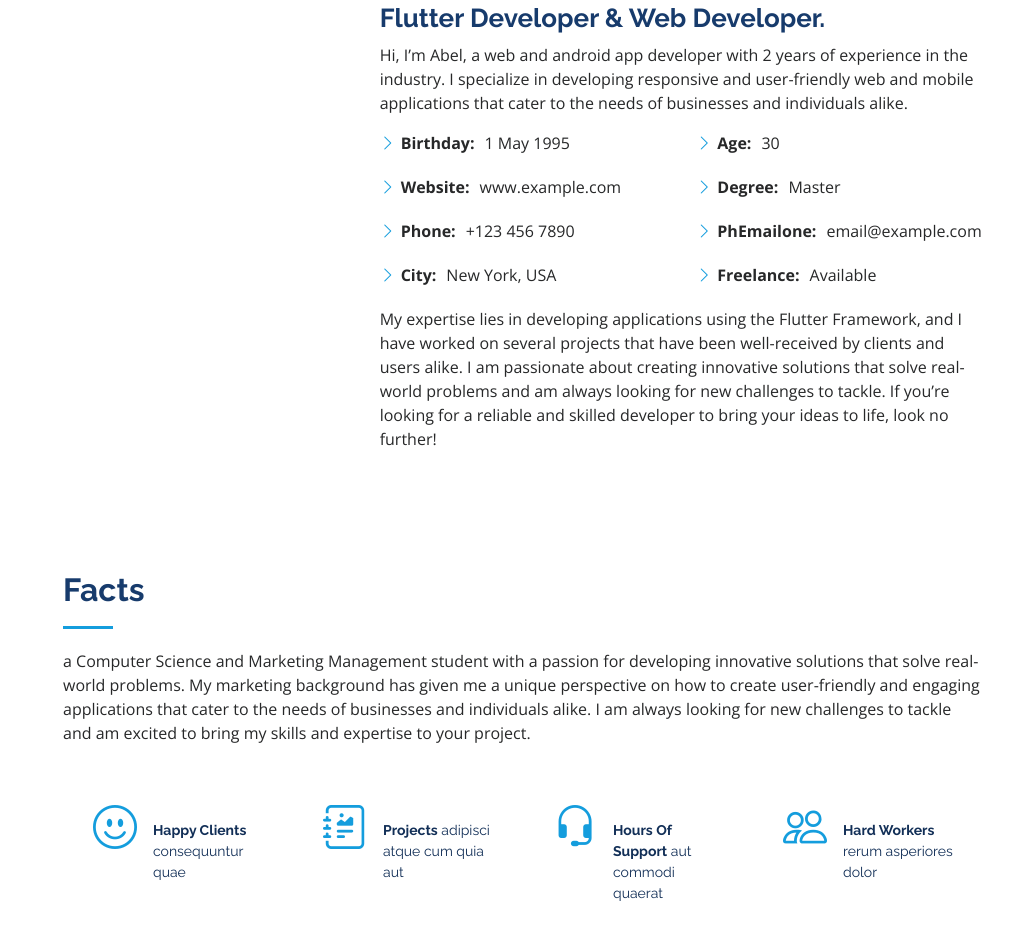
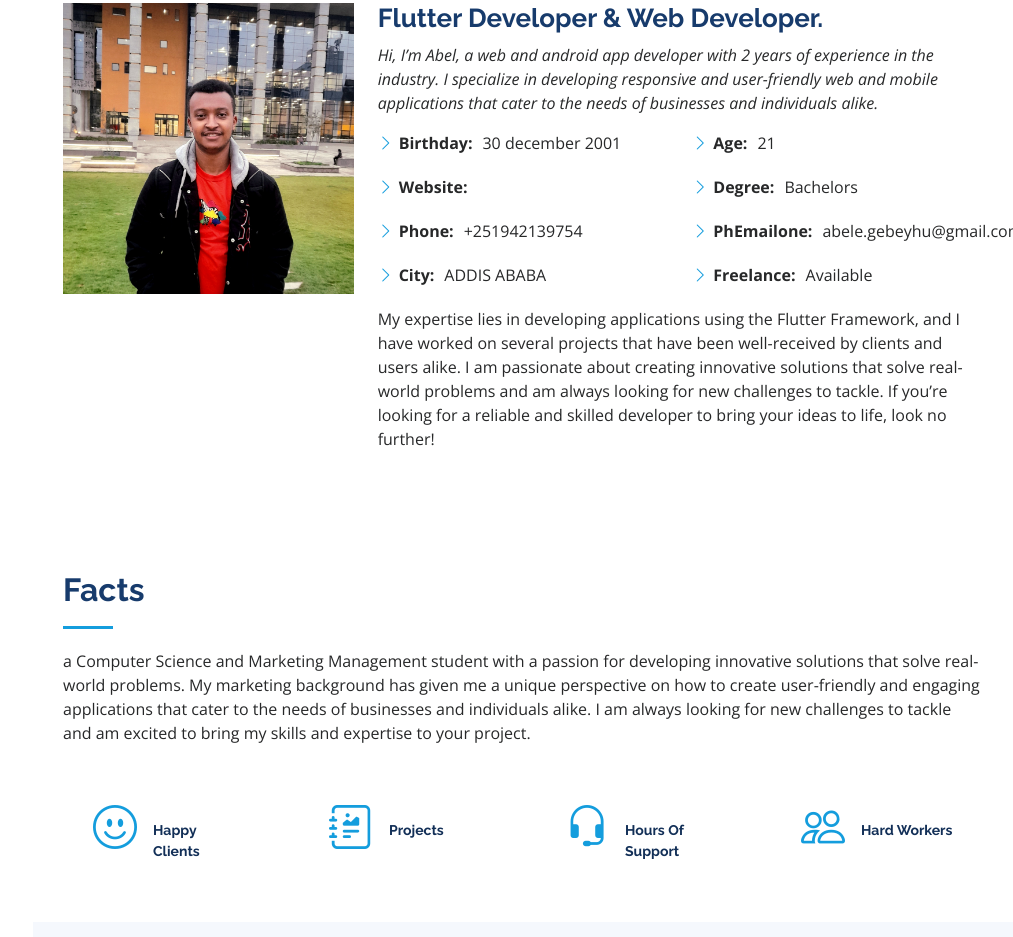
Before and after one commit to abell-gb/abelgb.github.io, a plain HTML site: page index.html in a window 1280 px wide. Shown: the part 989-1926 px from the top of the page, without its empty margins (267-1280 px from the left). Drawn offline with nearby package versions, Linux system fonts and the light colour scheme; files that its build step writes are made by us from their sources; a script that the page names is missing; files whose address does not match are found by name.

Commit message:
Update index.html

```diff
--- a/index.html
+++ b/index.html
@@ -10,22 +10,22 @@
   <meta content="" name="keywords">
 
   <!-- Favicons -->
-  <link href="assets/img/favicon.png" rel="icon">
-  <link href="assets/img/apple-touch-icon.png" rel="apple-touch-icon">
+  <link href="img/favicon.png" rel="icon">
+  <link href="img/apple-touch-icon.png" rel="apple-touch-icon">
 
   <!-- Google Fonts -->
   <link href="https://fonts.googleapis.com/css?family=Open+Sans:300,300i,400,400i,600,600i,700,700i|Raleway:300,300i,400,400i,500,500i,600,600i,700,700i|Poppins:300,300i,400,400i,500,500i,600,600i,700,700i" rel="stylesheet">
 
   <!-- Vendor CSS Files -->
-  <link href="assets/vendor/aos/aos.css" rel="stylesheet">
-  <link href="assets/vendor/bootstrap/css/bootstrap.min.css" rel="stylesheet">
-  <link href="assets/vendor/bootstrap-icons/bootstrap-icons.css" rel="stylesheet">
-  <link href="assets/vendor/boxicons/css/boxicons.min.css" rel="stylesheet">
-  <link href="assets/vendor/glightbox/css/glightbox.min.css" rel="stylesheet">
-  <link href="assets/vendor/swiper/swiper-bundle.min.css" rel="stylesheet">
+  <link href="vendor/aos/aos.css" rel="stylesheet">
+  <link href="vendor/bootstrap/css/bootstrap.min.css" rel="stylesheet">
+  <link href="vendor/bootstrap-icons/bootstrap-icons.css" rel="stylesheet">
+  <link href="vendor/boxicons/css/boxicons.min.css" rel="stylesheet">
+  <link href="vendor/glightbox/css/glightbox.min.css" rel="stylesheet">
+  <link href="vendor/swiper/swiper-bundle.min.css" rel="stylesheet">
 
   <!-- Template Main CSS File -->
-  <link href="assets/css/style.css" rel="stylesheet">
+  <link href="css/style.css" rel="stylesheet">
 
 
 
@@ -39,7 +39,7 @@
     <div class="d-flex flex-column">
 
       <div class="profile">
-        <img src="assets/img/profile-img.jpg" alt="" class="img-fluid rounded-circle">
+        <img src="img/profile-img.jpg" alt="" class="img-fluid rounded-circle">
         <h1 class="text-light"><a href="index.html">Abel Gebeyehu</a></h1>
         <div class="social-links mt-3 text-center">
           <a href="#" class="twitter"><i class="bx bxl-twitter"></i></a>
@@ -84,7 +84,7 @@
 
         <div class="row">
           <div class="col-lg-4" data-aos="fade-right">
-            <img src="assets/img/profile-img.jpg" class="img-fluid" alt="">
+            <img src="img/profile-img.jpg" class="img-fluid" alt="">
           </div>
           <div class="col-lg-8 pt-4 pt-lg-0 content" data-aos="fade-left">
             <h3>Flutter Developer &amp; Web Developer.</h3>
@@ -94,17 +94,17 @@
             <div class="row">
               <div class="col-lg-6">
                 <ul>
-                  <li><i class="bi bi-chevron-right"></i> <strong>Birthday:</strong> <span>1 May 1995</span></li>
-                  <li><i class="bi bi-chevron-right"></i> <strong>Website:</strong> <span>www.example.com</span></li>
-                  <li><i class="bi bi-chevron-right"></i> <strong>Phone:</strong> <span>+123 456 7890</span></li>
-                  <li><i class="bi bi-chevron-right"></i> <strong>City:</strong> <span>New York, USA</span></li>
+                  <li><i class="bi bi-chevron-right"></i> <strong>Birthday:</strong> <span>30 december 2001</span></li>
+                  <li><i class="bi bi-chevron-right"></i> <strong>Website:</strong> <span></span></li>
+                  <li><i class="bi bi-chevron-right"></i> <strong>Phone:</strong> <span>+251942139754</span></li>
+                  <li><i class="bi bi-chevron-right"></i> <strong>City:</strong> <span>ADDIS ABABA</span></li>
                 </ul>
               </div>
               <div class="col-lg-6">
                 <ul>
-                  <li><i class="bi bi-chevron-right"></i> <strong>Age:</strong> <span>30</span></li>
-                  <li><i class="bi bi-chevron-right"></i> <strong>Degree:</strong> <span>Master</span></li>
-                  <li><i class="bi bi-chevron-right"></i> <strong>PhEmailone:</strong> <span>email@example.com</span></li>
+                  <li><i class="bi bi-chevron-right"></i> <strong>Age:</strong> <span>21</span></li>
+                  <li><i class="bi bi-chevron-right"></i> <strong>Degree:</strong> <span>Bachelors</span></li>
+                  <li><i class="bi bi-chevron-right"></i> <strong>PhEmailone:</strong> <span>abele.gebeyhu@gmail.com</span></li>
                   <li><i class="bi bi-chevron-right"></i> <strong>Freelance:</strong> <span>Available</span></li>
                 </ul>
               </div>
@@ -133,31 +133,31 @@
             <div class="count-box">
               <i class="bi bi-emoji-smile"></i>
               <span data-purecounter-start="0" data-purecounter-end="232" data-purecounter-duration="1" class="purecounter"></span>
-              <p><strong>Happy Clients</strong> consequuntur quae</p>
+              <p><strong>Happy Clients</strong> </p>
             </div>
           </div>
 
           <div class="col-lg-3 col-md-6 d-md-flex align-items-md-stretch" data-aos="fade-up" data-aos-delay="100">
             <div class="count-box">
               <i class="bi bi-journal-richtext"></i>
-              <span data-purecounter-start="0" data-purecounter-end="521" data-purecounter-duration="1" class="purecounter"></span>
-              <p><strong>Projects</strong> adipisci atque cum quia aut</p>
+              <span data-purecounter-start="0" data-purecounter-end="11" data-purecounter-duration="1" class="purecounter"></span>
+              <p><strong>Projects</strong> </p>
             </div>
           </div>
 
           <div class="col-lg-3 col-md-6 d-md-flex align-items-md-stretch" data-aos="fade-up" data-aos-delay="200">
             <div class="count-box">
               <i class="bi bi-headset"></i>
-              <span data-purecounter-start="0" data-purecounter-end="1453" data-purecounter-duration="1" class="purecounter"></span>
-              <p><strong>Hours Of Support</strong> aut commodi quaerat</p>
+              <span data-purecounter-start="0" data-purecounter-end="13" data-purecounter-duration="1" class="purecounter"></span>
+              <p><strong>Hours Of Support</strong> </p>
             </div>
           </div>
 
           <div class="col-lg-3 col-md-6 d-md-flex align-items-md-stretch" data-aos="fade-up" data-aos-delay="300">
             <div class="count-box">
               <i class="bi bi-people"></i>
-              <span data-purecounter-start="0" data-purecounter-end="32" data-purecounter-duration="1" class="purecounter"></span>
-              <p><strong>Hard Workers</strong> rerum asperiores dolor</p>
+              <span data-purecounter-start="0" data-purecounter-end="1" data-purecounter-duration="1" class="purecounter"></span>
+              <p><strong>Hard Workers</strong> </p>
             </div>
           </div>
 
```
